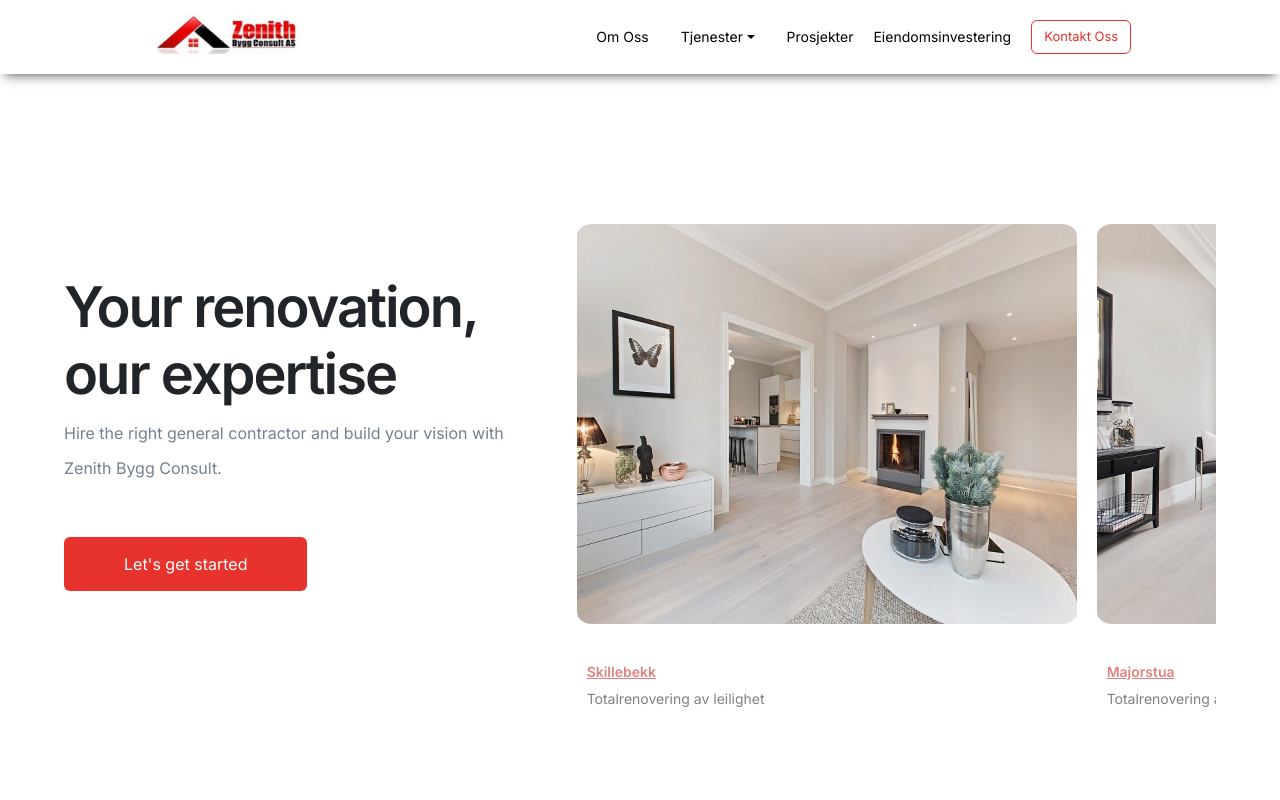
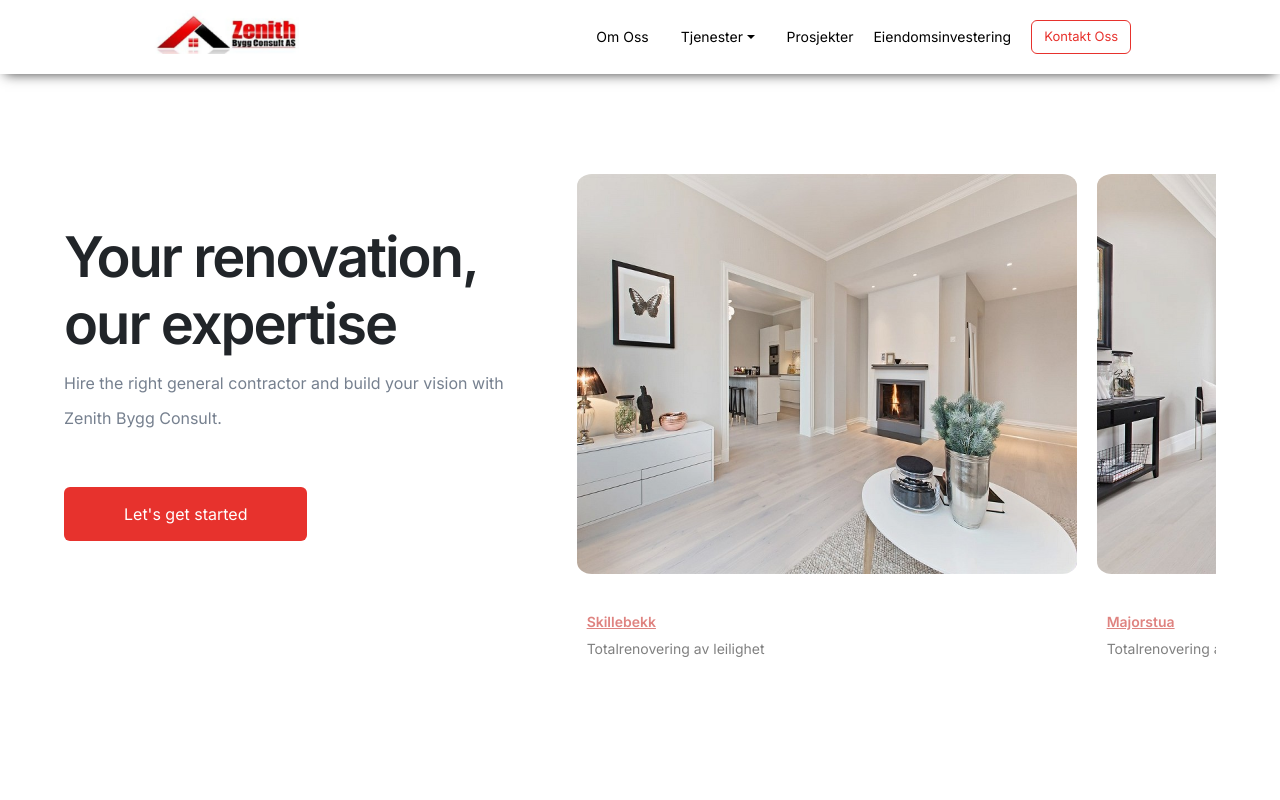
Before and after one commit to DevrMichael/zbc, a Next.js app: page / in a window 1280 px wide. Shown: the top 800 px of the page. Built offline with nearby package versions, Linux system fonts and the light colour scheme.

Commit message:
Reduce hero block padding

```diff
--- a/components/Hero/Hero.module.scss
+++ b/components/Hero/Hero.module.scss
@@ -3,7 +3,7 @@
 .container {
   display: flex;
   width: 90%;
-  padding-block: 150px;
+  padding-block: 100px;
   margin: auto;
 
   .content {
```
